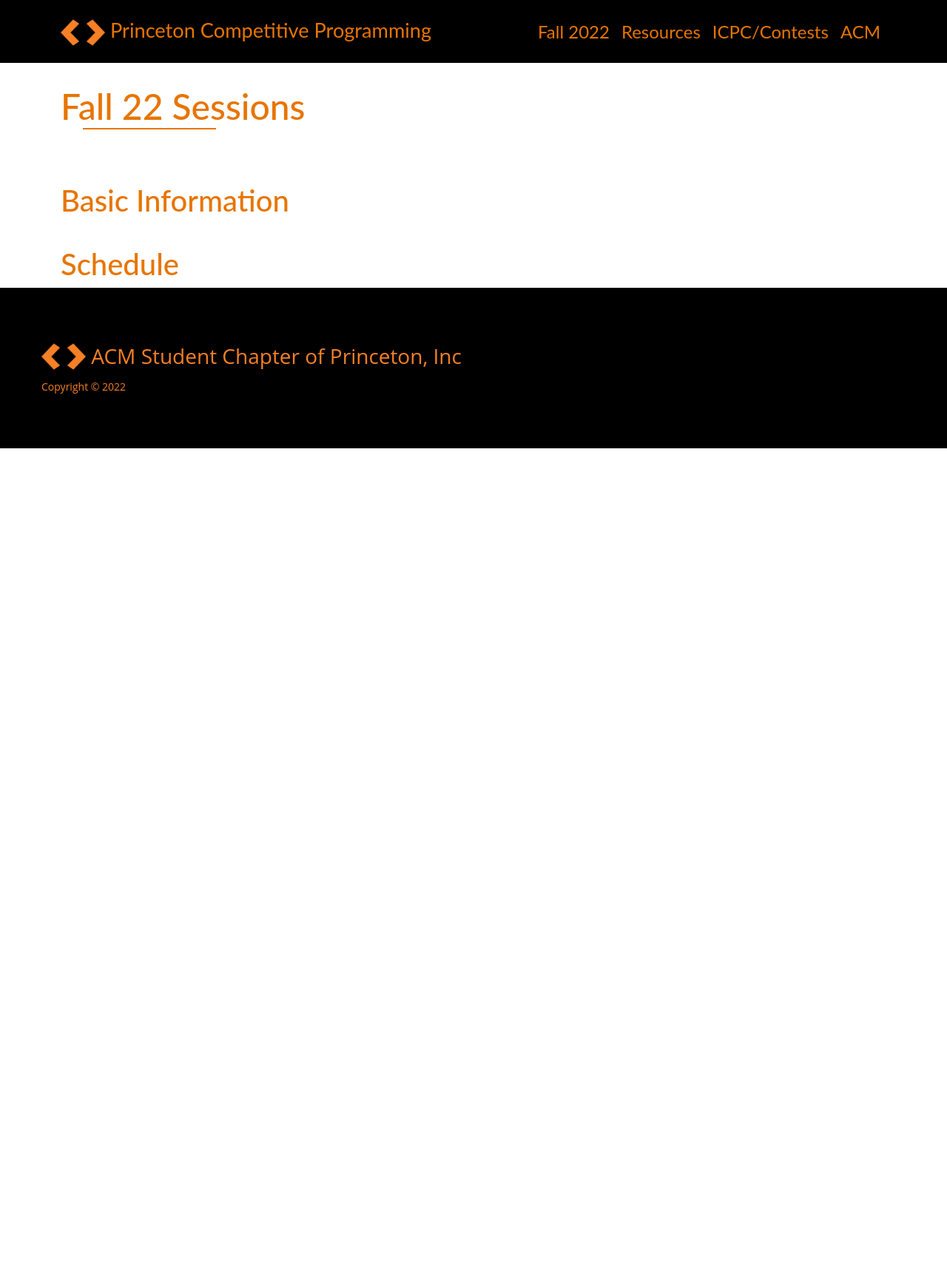
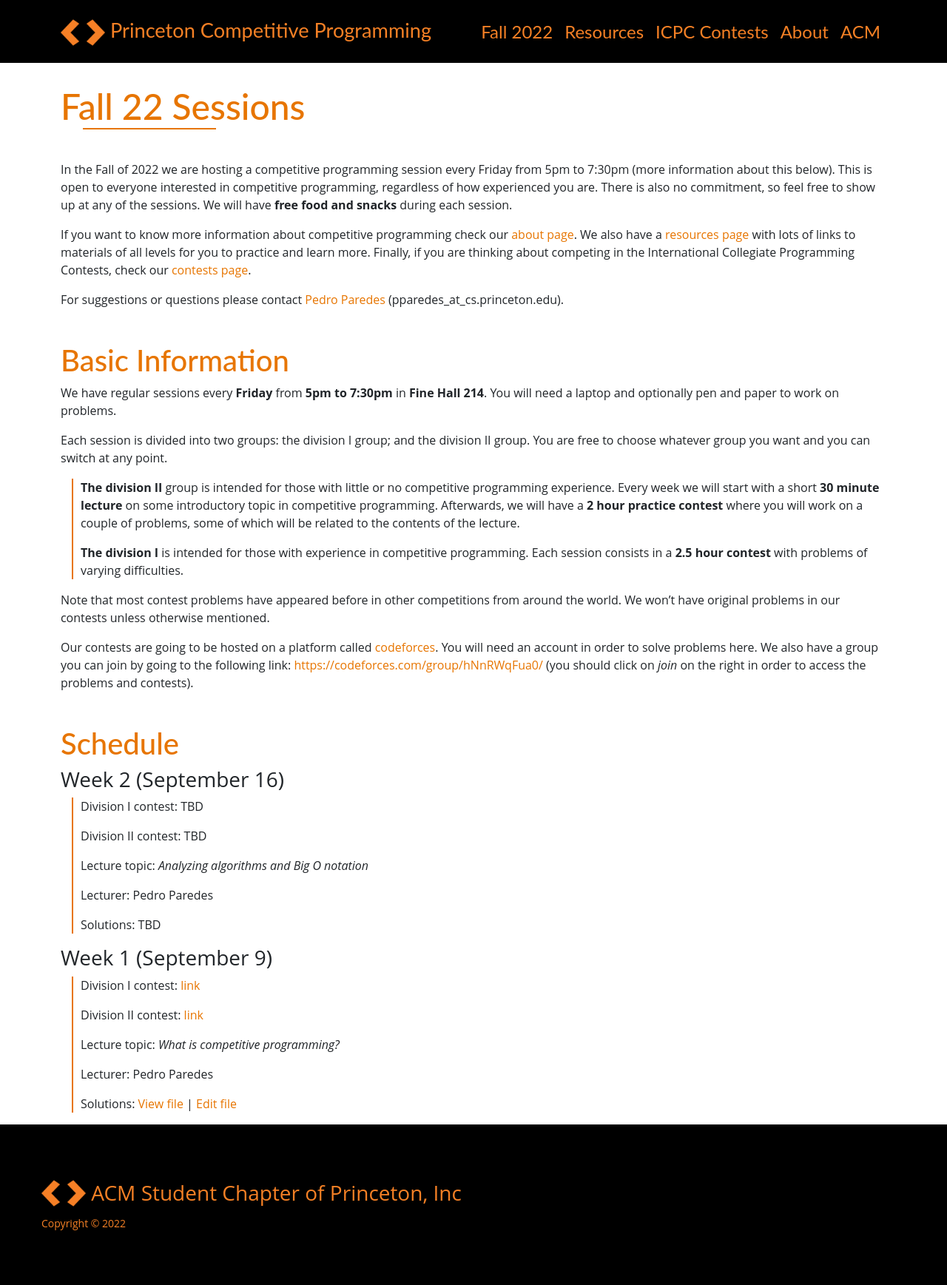
Before and after one commit to Princeton-Competitive-Programming/princeton-competitive-programming, a Jekyll site: the page built from fall22.md, in a window 1280 px wide. Shown: the whole page at 74% size. Built offline with Jekyll 4.4.1, drawn with Linux system fonts in a browser that asks for light colours; before the commit the page ends 900 px from its top, so only the background shows below that.

Commit message:
Add main content

```diff
--- a/_includes/head.html
+++ b/_includes/head.html
@@ -13,7 +13,7 @@
 
   <meta name="description" content="{% if page.excerpt %}{{ page.excerpt | strip_html | strip_newlines | truncate: 160 }}{% else %}{{ site.description }}{% endif %}">
 
-  <link rel="icon" href="/images/favicon.ico" sizes="any"><!-- 32×32 -->
+  <link rel="icon" href="{{ site.baseurl }}/img/favicon.ico" sizes="any"><!-- 32×32 -->
 
   <link rel="stylesheet" href="{{ "/css/bootstrap.min.css" | prepend: site.baseurl }}">
 
--- a/_includes/header.html
+++ b/_includes/header.html
@@ -12,7 +12,8 @@
       <ul class="navbar-nav mt-2 mt-md-0 ms-md-auto">
 	<li class="nav-item"><a href="{{ site.baseurl }}/fall22" class="nav-link px-2 text-white">Fall 2022</a></li>
 	<li class="nav-item"><a href="{{ site.baseurl }}/resources" class="nav-link px-2 text-white">Resources</a></li>
-	<li class="nav-item"><a href="{{ site.baseurl }}/icpc" class="nav-link px-2 text-white">ICPC/Contests</a></li>
+	<li class="nav-item"><a href="{{ site.baseurl }}/icpc" class="nav-link px-2 text-white">ICPC Contests</a></li>
+	<li class="nav-item"><a href="{{ site.baseurl }}/about" class="nav-link px-2 text-white">About</a></li>
 	<li class="nav-item"><a href="http://princeton.acm.org/" class="nav-link px-2 text-white">ACM</a></li>
       </ul>
     </div>
--- a/css/home.css
+++ b/css/home.css
@@ -16,7 +16,7 @@ body {
 }
 
 .navbar-custom a {
-  color: #e77500 !important;
+  color: #f58025 !important;
   font-size: 1.5em;
   text-decoration: none;
   font-family: 'Lato', sans-serif;
@@ -27,7 +27,7 @@ body {
 }
 
 .navbar-custom a:hover {
-  color: #ffbb75;
+  color: #ffbb75 !important;
   text-decoration: none;
 }
 
@@ -81,14 +81,24 @@ h4 {
   color:  #f58025;
 }
 
-.normal-list {
+.content-container a {
+  color: #e77500 !important;
+  text-decoration: none;
+}
+
+.content-container a:hover {
+  color: #ffbb75 !important;
+  text-decoration: none;
+}
+
+.content-container ul {
   margin-left: 15px;
   padding-left: 10px;
   border-left: 2px solid #e77500;
   list-style-type: none;
 }
 
-.normal-list li {
+.content-container li {
   margin-bottom: 5px;
 }
 
--- a/fall22.md
+++ b/fall22.md
@@ -4,6 +4,80 @@ layout: page
 
 {% include main_title.html text="Fall 22 Sessions" %}
 
+In the Fall of 2022 we are hosting a competitive programming session
+every Friday from 5pm to 7:30pm (more information about this
+below). This is open to everyone interested in competitive
+programming, regardless of how experienced you are. There is also no
+commitment, so feel free to show up at any of the sessions. We will
+have **free food and snacks** during each session.
+
+If you want to know more information about competitive programming
+check our [about page]({{ site.baseurl }}/about). We also have a
+[resources page]({{ site.baseurl }}/resources) with lots of links to
+materials of all levels for you to practice and learn more. Finally,
+if you are thinking about competing in the International Collegiate
+Programming Contests, check our [contests page]({{ site.baseurl
+}}/icpc).
+
+For suggestions or questions please contact [Pedro
+Paredes](https://www.cs.princeton.edu/~pparedes/)
+(pparedes_at_cs.princeton.edu).
+
 ## Basic Information
 
+We have regular sessions every **Friday** from **5pm to 7:30pm** in **Fine
+Hall 214**. You will need a laptop and optionally pen and paper to
+work on problems.
+
+Each session is divided into two groups: the division I group; and the
+division II group. You are free to choose whatever group you want and
+you can switch at any point.
+
+ * **The division II** group is intended for those with little or no
+   competitive programming experience. Every week we will start with a
+   short **30 minute lecture** on some introductory topic in competitive
+   programming. Afterwards, we will have a **2 hour practice contest**
+   where you will work on a couple of problems, some of which will be
+   related to the contents of the lecture.
+
+ * **The division I** is intended for those with experience in
+     competitive programming. Each session consists in a **2.5 hour
+     contest** with problems of varying difficulties.
+
+Note that most contest problems have appeared before in other
+competitions from around the world. We won't have original problems in
+our contests unless otherwise mentioned.
+
+Our contests are going to be hosted on a platform called
+[codeforces](https://codeforces.com/). You will need an account in
+order to solve problems here. We also have a group you can join by
+going to the following link:
+[https://codeforces.com/group/hNnRWqFua0/](https://codeforces.com/group/hNnRWqFua0/)
+(you should click on *join* on the right in order to access the
+problems and contests).
+
 ## Schedule
+
+### Week 2 (September 16)
+
+ * Division I contest: TBD
+
+ * Division II contest: TBD
+
+ * Lecture topic: *Analyzing algorithms and Big O notation*
+
+ * Lecturer: Pedro Paredes
+
+ * Solutions: TBD
+
+### Week 1 (September 9)
+
+ * Division I contest: [link](https://codeforces.com/group/hNnRWqFua0/contest/398008)
+
+ * Division II contest: [link](https://codeforces.com/group/hNnRWqFua0/contest/398006)
+
+ * Lecture topic: *What is competitive programming?*
+
+ * Lecturer: Pedro Paredes
+
+ * Solutions: [View file](https://docs.google.com/document/d/e/2PACX-1vQTFWBUw-xIXtxs5OF8QOG5CJu6Nk8TwL9IMwpmA-5MvUMknTx8oGf5LaKpaLcjsaVk1-MYKjlAgDn8/pub) \| [Edit file](https://docs.google.com/document/d/1Ff0xmeh6JB7lo1MS07wR8I4a0B-7QUZYT2H2pl8gcMk/edit?usp=sharing)
```
Also changed, not shown: about.md (added, +11 -0 lines), icpc.md (+2 -0 lines), resources.md (+2 -0 lines), img/favicon.ico (added).
